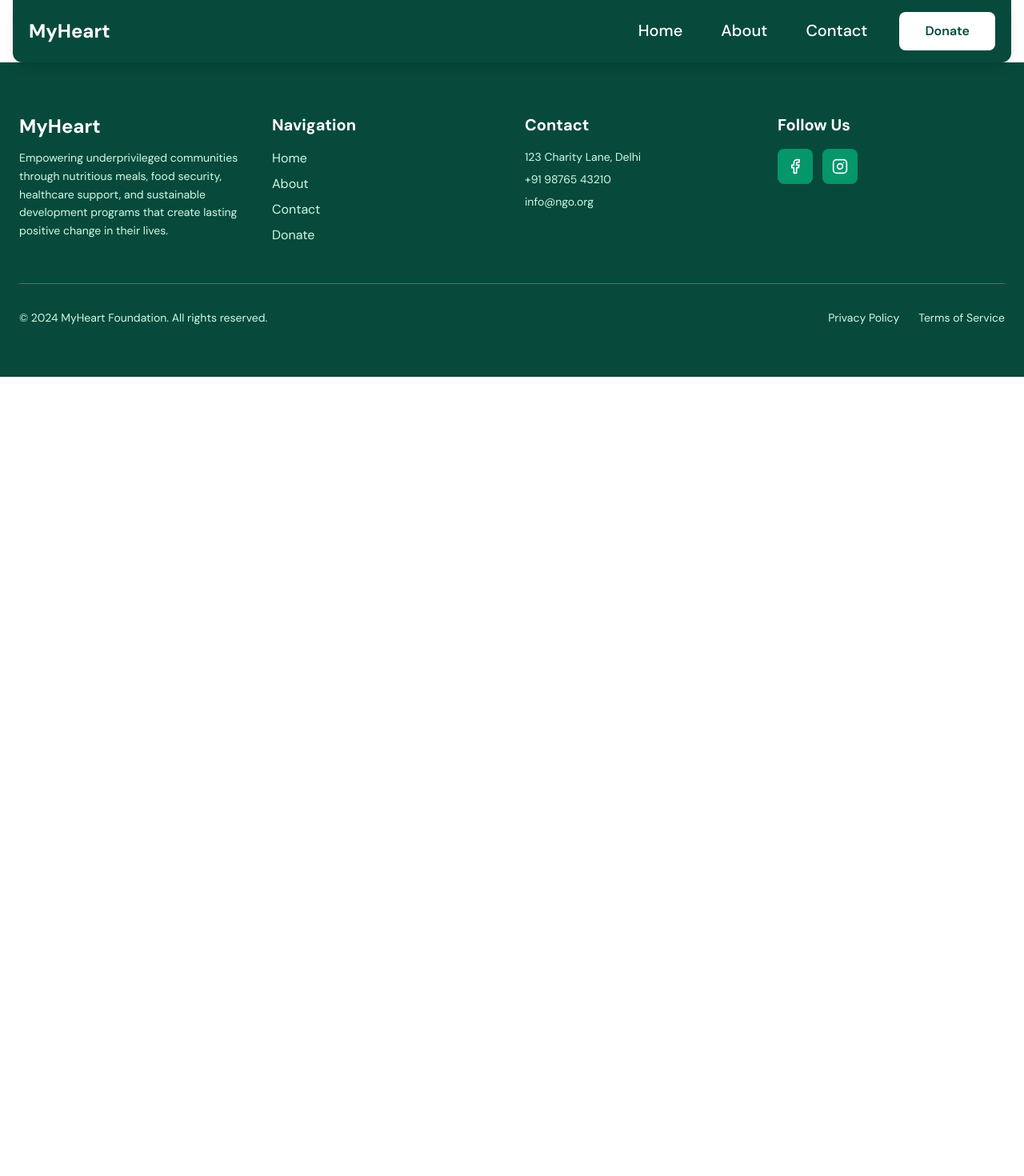
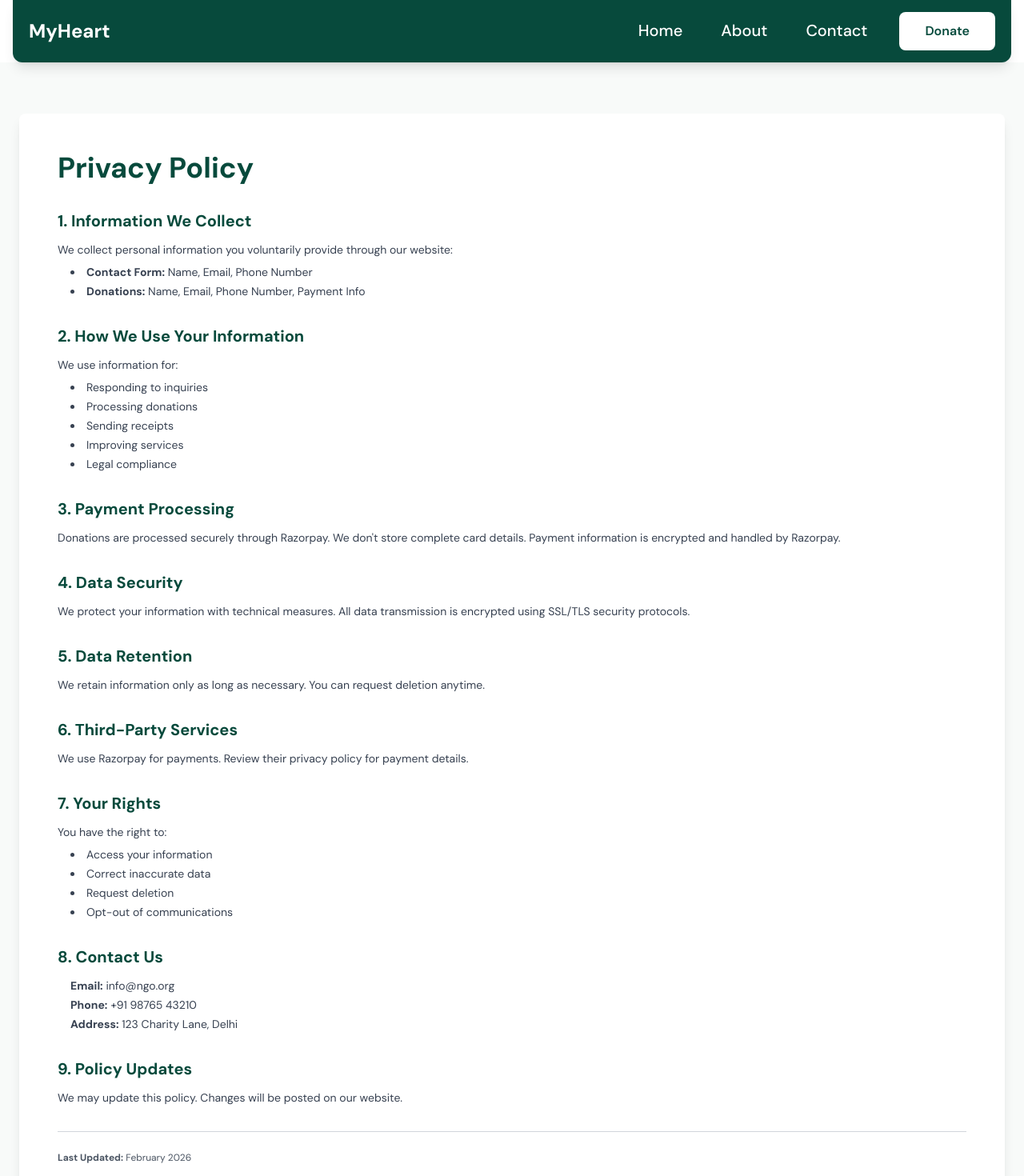
Before and after one commit to vkprajapati96/NGO, a React (Vite) app in the folder frontend/: page /privacy-policy in a window 1280 px wide. Shown: the top 1470 px of the page at 80% size. Before the commit the page ends 800 px from the top, so only its background shows below. Built offline with nearby package versions, Linux system fonts and the light colour scheme.

Commit message:
new changes

```diff
--- a/frontend/src/App.jsx
+++ b/frontend/src/App.jsx
@@ -5,6 +5,7 @@ import Navbar from "./components/layout/Navbar";
 import Footer from "./components/layout/Footer";
 import About from "./pages/About";
 import Contact from "./pages/Contact";
+import PrivacyPolicy from "./components/PrivacyPolicy";
 
 export default function App() {
   return (
@@ -14,6 +15,7 @@ export default function App() {
         <Route path="/" element={<Home />} />
         <Route path="/about" element={<About />} />
         <Route path="/contact" element={<Contact />} />
+        <Route path="/privacy-policy" element={<PrivacyPolicy/>} />
         <Route path="/donate" element={<DonateForm />} />
       </Routes>
       <Footer/>
--- /dev/null
+++ b/frontend/src/components/PrivacyPolicy.jsx
@@ -0,0 +1,119 @@
+import React from 'react'
+
+export default function PrivacyPolicy() {
+  return (
+    <div className='min-h-screen' style={{ backgroundColor: '#f8faf9' }}>
+      <div className='max-w-7xl mx-auto px-4 md:px-6 py-12 md:py-16'>
+        <div className='bg-white rounded-lg shadow-lg p-8 md:p-12'>
+          <h1 className='text-3xl md:text-4xl font-bold mb-8' style={{ color: '#074a3c' }}>
+            Privacy Policy
+          </h1>
+
+          <div className='space-y-8 text-gray-700 leading-relaxed text-sm md:text-base'>
+            <section>
+              <h2 className='text-lg md:text-xl font-bold mb-3' style={{ color: '#074a3c' }}>
+                1. Information We Collect
+              </h2>
+              <p className='text-xs md:text-sm'>
+                We collect personal information you voluntarily provide through our website:
+              </p>
+              <ul className='list-disc list-inside mt-2 space-y-1 ml-4 text-xs md:text-sm'>
+                <li><strong>Contact Form:</strong> Name, Email, Phone Number</li>
+                <li><strong>Donations:</strong> Name, Email, Phone Number, Payment Info</li>
+              </ul>
+            </section>
+
+            <section>
+              <h2 className='text-lg md:text-xl font-bold mb-3' style={{ color: '#074a3c' }}>
+                2. How We Use Your Information
+              </h2>
+              <p className='text-xs md:text-sm'>We use information for:</p>
+              <ul className='list-disc list-inside mt-2 space-y-1 ml-4 text-xs md:text-sm'>
+                <li>Responding to inquiries</li>
+                <li>Processing donations</li>
+                <li>Sending receipts</li>
+                <li>Improving services</li>
+                <li>Legal compliance</li>
+              </ul>
+            </section>
+
+            <section>
+              <h2 className='text-lg md:text-xl font-bold mb-3' style={{ color: '#074a3c' }}>
+                3. Payment Processing
+              </h2>
+              <p className='text-xs md:text-sm'>
+                Donations are processed securely through Razorpay. We don't store complete card details. Payment information is encrypted and handled by Razorpay.
+              </p>
+            </section>
+
+            <section>
+              <h2 className='text-lg md:text-xl font-bold mb-3' style={{ color: '#074a3c' }}>
+                4. Data Security
+              </h2>
+              <p className='text-xs md:text-sm'>
+                We protect your information with technical measures. All data transmission is encrypted using SSL/TLS security protocols.
+              </p>
+            </section>
+
+            <section>
+              <h2 className='text-lg md:text-xl font-bold mb-3' style={{ color: '#074a3c' }}>
+                5. Data Retention
+              </h2>
+              <p className='text-xs md:text-sm'>
+                We retain information only as long as necessary. You can request deletion anytime.
+              </p>
+            </section>
+
+            <section>
+              <h2 className='text-lg md:text-xl font-bold mb-3' style={{ color: '#074a3c' }}>
+                6. Third-Party Services
+              </h2>
+              <p className='text-xs md:text-sm'>
+                We use Razorpay for payments. Review their privacy policy for payment details.
+              </p>
+            </section>
+
+            <section>
+              <h2 className='text-lg md:text-xl font-bold mb-3' style={{ color: '#074a3c' }}>
+                7. Your Rights
+              </h2>
+              <p className='text-xs md:text-sm'>You have the right to:</p>
+              <ul className='list-disc list-inside mt-2 space-y-1 ml-4 text-xs md:text-sm'>
+                <li>Access your information</li>
+                <li>Correct inaccurate data</li>
+                <li>Request deletion</li>
+                <li>Opt-out of communications</li>
+              </ul>
+            </section>
+
+            <section>
+              <h2 className='text-lg md:text-xl font-bold mb-3' style={{ color: '#074a3c' }}>
+                8. Contact Us
+              </h2>
+              <div className='mt-2 ml-4 text-xs md:text-sm space-y-1'>
+                <p><strong>Email:</strong> info@ngo.org</p>
+                <p><strong>Phone:</strong> +91 98765 43210</p>
+                <p><strong>Address:</strong> 123 Charity Lane, Delhi</p>
+              </div>
+            </section>
+
+            <section>
+              <h2 className='text-lg md:text-xl font-bold mb-3' style={{ color: '#074a3c' }}>
+                9. Policy Updates
+              </h2>
+              <p className='text-xs md:text-sm'>
+                We may update this policy. Changes will be posted on our website.
+              </p>
+            </section>
+
+            <div className='border-t border-gray-300 pt-6 mt-6'>
+              <p className='text-xs text-gray-600'>
+                <strong>Last Updated:</strong> February 2026
+              </p>
+            </div>
+          </div>
+        </div>
+      </div>
+    </div>
+  )
+}
--- a/frontend/src/components/layout/Footer.jsx
+++ b/frontend/src/components/layout/Footer.jsx
@@ -1,40 +1,58 @@
-import React from 'react'
-import { Link } from 'react-router-dom'
-import { Facebook, Twitter, Instagram, Linkedin } from 'lucide-react'
+import React from "react";
+import { Link } from "react-router-dom";
+import { Facebook, Twitter, Instagram, Linkedin } from "lucide-react";
 
 const Footer = () => {
   return (
-    <footer style={{ backgroundColor: '#074a3c' }} className='text-white py-12 md:py-16'>
-      <div className='max-w-7xl mx-auto px-4 md:px-6'>
-        <div className='grid grid-cols-1 md:grid-cols-4 gap-8 mb-12'>
+    <footer
+      style={{ backgroundColor: "#074a3c" }}
+      className="text-white py-12 md:py-16"
+    >
+      <div className="max-w-7xl mx-auto px-4 md:px-6">
+        <div className="grid grid-cols-1 md:grid-cols-4 gap-8 mb-12">
           {/* Logo & About */}
           <div>
-            <h3 className='text-2xl font-bold mb-3'>MyHeart</h3>
-<p className='text-emerald-100 text-sm leading-relaxed'>
-  Empowering underprivileged communities through nutritious meals, food security, healthcare support, and sustainable development programs that create lasting positive change in their lives.
-</p> </div>
+            <h3 className="text-2xl font-bold mb-3">MyHeart</h3>
+            <p className="text-emerald-100 text-sm leading-relaxed">
+              Providing nutritious meals and food support to underprivileged
+              children, families, and elderly individuals. We are committed to
+              fighting hunger and building a hunger-free community
+            </p>{" "}
+          </div>
 
           {/* Quick Links */}
           <div>
-            <h3 className='text-xl font-bold mb-4'>Navigation</h3>
-            <ul className='space-y-2'>
+            <h3 className="text-xl font-bold mb-4">Navigation</h3>
+            <ul className="space-y-2">
               <li>
-                <Link to="/" className='text-emerald-100 hover:text-white transition'>
+                <Link
+                  to="/"
+                  className="text-emerald-100 hover:text-white transition"
+                >
                   Home
                 </Link>
               </li>
               <li>
-                <Link to="/about" className='text-emerald-100 hover:text-white transition'>
+                <Link
+                  to="/about"
+                  className="text-emerald-100 hover:text-white transition"
+                >
                   About
                 </Link>
               </li>
               <li>
-                <Link to="/contact" className='text-emerald-100 hover:text-white transition'>
+                <Link
+                  to="/contact"
+                  className="text-emerald-100 hover:text-white transition"
+                >
                   Contact
                 </Link>
               </li>
               <li>
-                <Link to="/donate" className='text-emerald-100 hover:text-white transition'>
+                <Link
+                  to="/donate"
+                  className="text-emerald-100 hover:text-white transition"
+                >
                   Donate
                 </Link>
               </li>
@@ -43,8 +61,8 @@ const Footer = () => {
 
           {/* Contact Info */}
           <div>
-            <h3 className='text-xl font-bold mb-4'>Contact</h3>
-            <div className='space-y-2 text-emerald-100 text-sm'>
+            <h3 className="text-xl font-bold mb-4">Contact</h3>
+            <div className="space-y-2 text-emerald-100 text-sm">
               <p> 123 Charity Lane, Delhi</p>
               <p> +91 98765 43210</p>
               <p> info@ngo.org</p>
@@ -53,12 +71,21 @@ const Footer = () => {
 
           {/* Social Links */}
           <div>
-            <h3 className='text-xl font-bold mb-4'>Follow Us</h3>
-            <div className='flex gap-3'>
-              <a href="#" className='bg-emerald-600 hover:bg-emerald-700 p-3 rounded-lg transition'>
+            <h3 className="text-xl font-bold mb-4">Follow Us</h3>
+            <div className="flex gap-3">
+              <a
+                href="#"
+                className="bg-emerald-600 hover:bg-emerald-700 p-3 rounded-lg transition"
+              >
                 <Facebook size={20} />
               </a>
-              <a href="#" className='bg-emerald-600 hover:bg-emerald-700 p-3 rounded-lg transition'>
+
+              <a
+                href="https://www.instagram.com/myheart_foundation?utm_source=ig_web_button_share_sheet&igsh=ZDNlZDc0MzIxNw=="
+                target="_blank"
+                rel="noopener noreferrer"
+                className="bg-emerald-600 hover:bg-emerald-700 p-3 rounded-lg transition"
+              >
                 <Instagram size={20} />
               </a>
             </div>
@@ -66,24 +93,25 @@ const Footer = () => {
         </div>
 
         {/* Bottom */}
-        <div className='border-t border-emerald-600 pt-8 text-center md:text-left'>
-          <div className='flex flex-col md:flex-row justify-between items-center gap-4'>
-            <p className='text-emerald-100 text-sm'>
-              © 2024 MyHeart Foundation. All rights reserved.
+        <div className="border-t border-emerald-600 pt-8 text-center md:text-left">
+          <div className="flex flex-col md:flex-row justify-between items-center gap-4">
+            <p className="text-emerald-100 text-sm">
+              © 2026 MyHeart Foundation. All rights reserved.
             </p>
-            <div className='flex gap-6'>
-              <a href="#" className='text-emerald-100 hover:text-white text-sm transition'>
+            <div className="flex gap-6">
+              <Link
+                to="privacy-policy"
+                className="text-emerald-100 hover:text-white text-sm transition"
+              >
                 Privacy Policy
-              </a>
-              <a href="#" className='text-emerald-100 hover:text-white text-sm transition'>
-                Terms of Service
-              </a>
+              </Link>
+
             </div>
           </div>
         </div>
       </div>
     </footer>
-  )
-}
+  );
+};
 
-export default Footer
+export default Footer;
```
